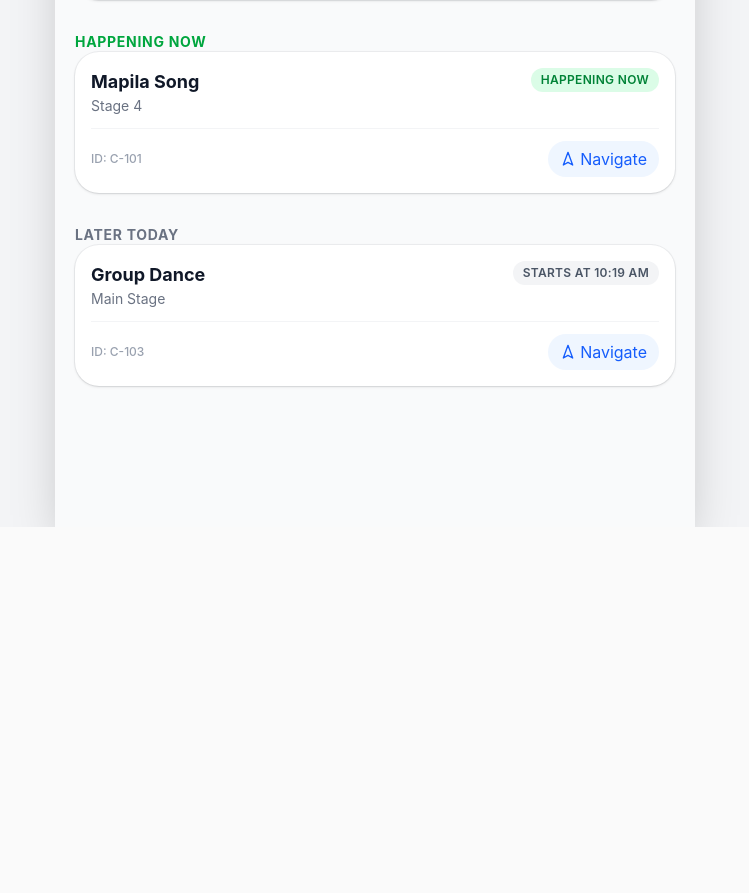
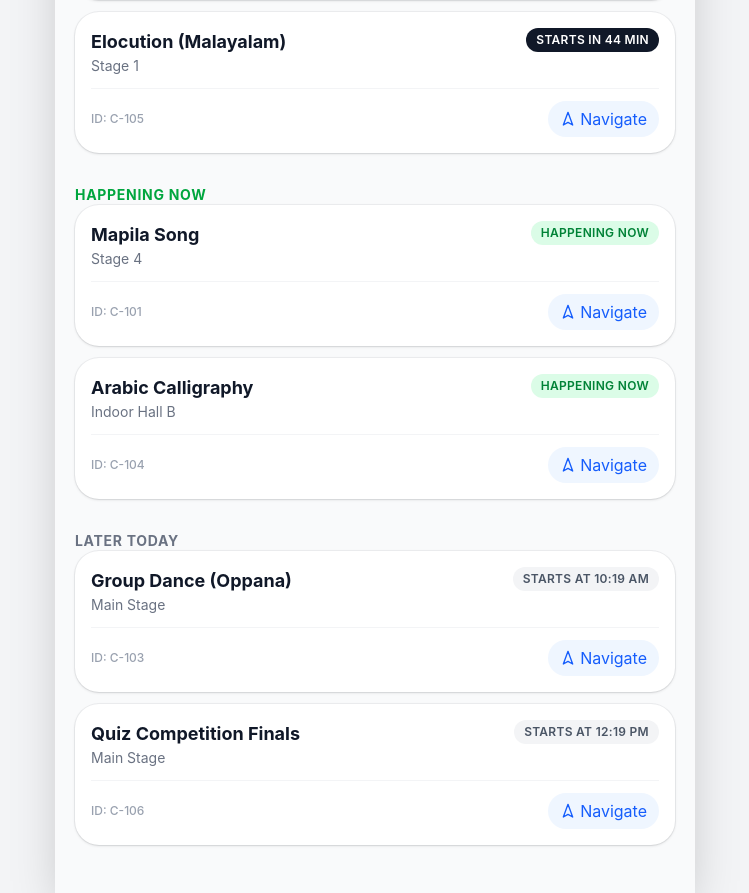
Before and after one commit to Yahiyamuhammed/-ParticipantHub, a React app in the folder Frontend/: page /explore in a window 1280 px wide. Shown: the part 273-1166 px from the top of the page, without its empty margins (265-1014 px from the left). Before the commit the page ends 800 px from the top, so only its background shows below. Built offline with nearby package versions, Linux system fonts and the light colour scheme; the HTML template or start-up script is replaced by a standard one.

Commit message:
feat: add a deley in competition service and add more mock data

```diff
--- a/Frontend/src/mock/competitions.js
+++ b/Frontend/src/mock/competitions.js
@@ -1,6 +1,6 @@
 // src/mock/competitions.js
 
-// Helper to generate times relative to right now
+// Helper to generate times relative to right now so the UI is always testable
 const now = new Date();
 const getRelativeTime = (offsetMinutes) => {
   const date = new Date(now.getTime() + offsetMinutes * 60000);
@@ -8,32 +8,84 @@ const getRelativeTime = (offsetMinutes) => {
 };
 
 const competitions = [
+  // --- HAPPENING NOW (LIVE) ---
   {
     id: "C-101",
     title: "Mapila Song",
     stage: "Stage 4",
-    startTime: getRelativeTime(-10), // Started 10 mins ago
-    endTime: getRelativeTime(20),    // Ends in 20 mins -> LIVE NOW
+    startTime: getRelativeTime(-15), // Started 15 mins ago
+    endTime: getRelativeTime(30),    // Ends in 30 mins
     latitude: 11.691,
     longitude: 75.632,
   },
   {
+    id: "C-104",
+    title: "Arabic Calligraphy",
+    stage: "Indoor Hall B",
+    startTime: getRelativeTime(-5),
+    endTime: getRelativeTime(55),
+    latitude: 11.693,
+    longitude: 75.630,
+  },
+
+  // --- STARTING SOON (Warning colors) ---
+  {
     id: "C-102",
-    title: "Essay Writing",
+    title: "Essay Writing (English)",
     stage: "Stage 2",
-    startTime: getRelativeTime(12),  // Starts in 12 mins -> STARTING SOON
+    startTime: getRelativeTime(12),  // Starts in 12 mins
     endTime: getRelativeTime(72),
     latitude: 11.692,
     longitude: 75.633,
   },
   {
+    id: "C-105",
+    title: "Elocution (Malayalam)",
+    stage: "Stage 1",
+    startTime: getRelativeTime(45),  // Starts in 45 mins
+    endTime: getRelativeTime(90),
+    latitude: 11.694,
+    longitude: 75.631,
+  },
+
+  // --- LATER TODAY / UPCOMING ---
+  {
     id: "C-103",
-    title: "Group Dance",
+    title: "Group Dance (Oppana)",
     stage: "Main Stage",
-    startTime: getRelativeTime(120), // Starts in 2 hours -> LATER TODAY
+    startTime: getRelativeTime(120), // Starts in 2 hours
     endTime: getRelativeTime(180),
     latitude: 11.690,
     longitude: 75.630,
+  },
+  {
+    id: "C-106",
+    title: "Quiz Competition Finals",
+    stage: "Main Stage",
+    startTime: getRelativeTime(240), // Starts in 4 hours
+    endTime: getRelativeTime(300),
+    latitude: 11.690,
+    longitude: 75.630,
+  },
+
+  // --- COMPLETED ---
+  {
+    id: "C-099",
+    title: "Water Color Painting",
+    stage: "Art Gallery",
+    startTime: getRelativeTime(-180), // Started 3 hours ago
+    endTime: getRelativeTime(-120),   // Ended 2 hours ago
+    latitude: 11.695,
+    longitude: 75.628,
+  },
+  {
+    id: "C-100",
+    title: "Pencil Drawing",
+    stage: "Art Gallery",
+    startTime: getRelativeTime(-240),
+    endTime: getRelativeTime(-180),
+    latitude: 11.695,
+    longitude: 75.628,
   }
 ];
 
--- a/Frontend/src/services/competitionService.js
+++ b/Frontend/src/services/competitionService.js
@@ -1,9 +1,14 @@
-import competitions from "@/mock/competitions";
+// src/services/competitionService.js
+import competitions from "@/mock/competitions"; // Adjust path if your mock file is named differently
 
-async function getCompetitions() {
-  return competitions;
-}
+// Helper function to simulate a slow network (1.5 seconds)
+const delay = (ms) => new Promise((resolve) => setTimeout(resolve, ms));
 
-export default {
-  getCompetitions,
+const competitionService = {
+  getCompetitions: async () => {
+    await delay(1500); // Forces the app to wait 1.5s, showing the skeletons
+    return competitions;
+  }
 };
+
+export default competitionService;
```
